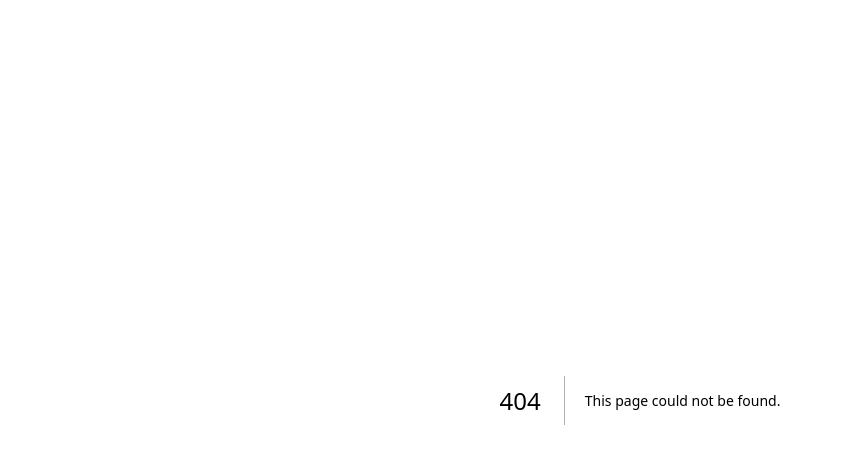
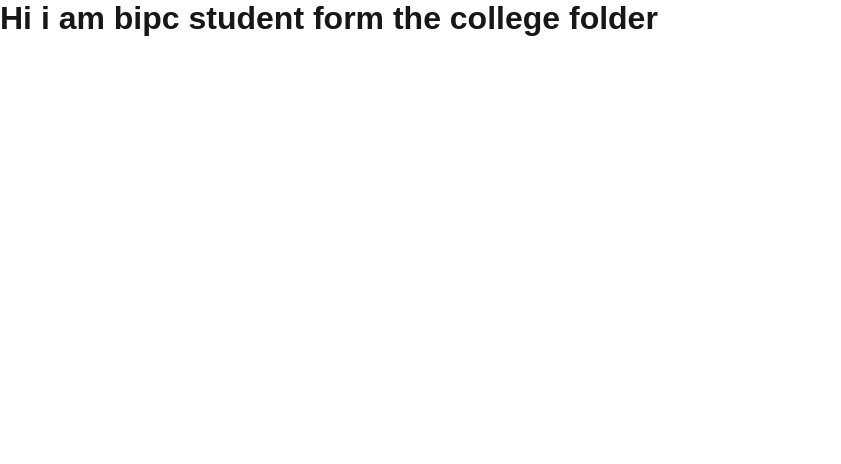
Before and after one commit to manidharreddy26/nextjs_practice, a Next.js app: page /college/bpc in a window 1280 px wide. Before the commit this address had no page. Shown: the top 464 px of the page, without its empty margins (0-841 px from the left). Built offline with nearby package versions, Linux system fonts and the light colour scheme.

Commit message:
Added college with 2 folders mpc and bpc

```diff
--- /dev/null
+++ b/src/app/college/bpc/page.jsx
@@ -0,0 +1,9 @@
+const page = () => {
+  return (
+    <div>
+      <h1>Hi i am bipc student form the college folder</h1>
+    </div>
+  );
+};
+
+export default page;
```
Also changed, not shown: src/app/college/mpc/page.jsx (added, +9 -0 lines).
